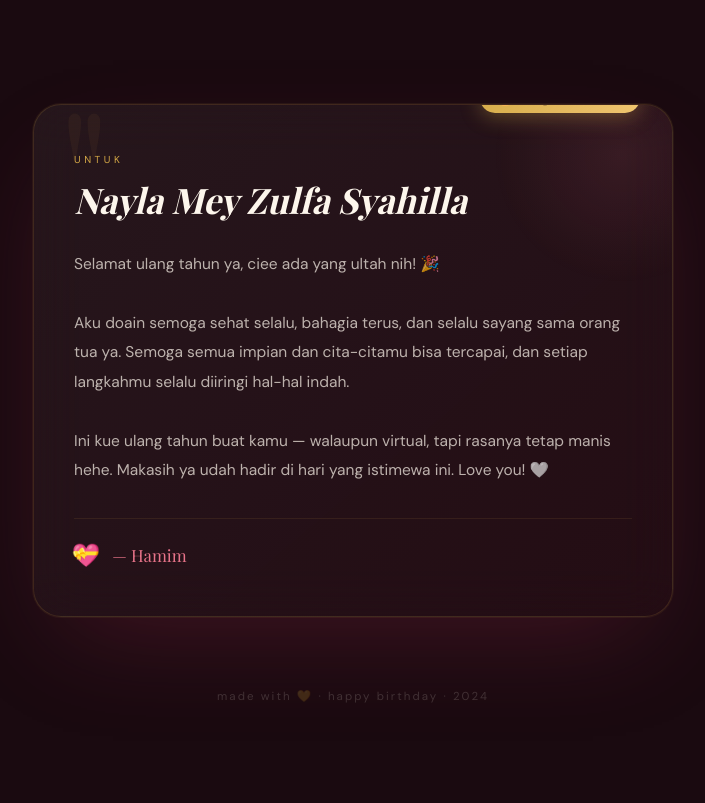
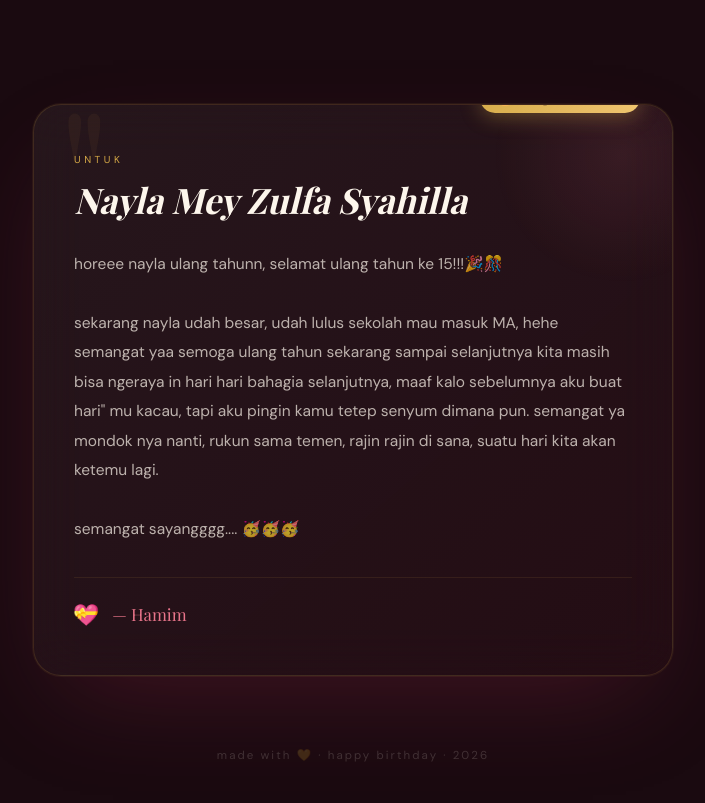
Before and after one commit to codeninja-21/birthday-cake-3d, a plain HTML site: page index.html in a window 1280 px wide. Shown: the part 872-1675 px from the top of the page, without its empty margins (287-992 px from the left). Before the commit the page ends 1616 px from the top, so only its background shows below. Drawn offline with nearby package versions, Linux system fonts and the light colour scheme; some packages are replaced by stand-ins of ours; a script that the page names is missing; a web font is replaced by a local one.

Commit message:
fix: try to optimize (1)

```diff
--- a/index.html
+++ b/index.html
@@ -305,11 +305,14 @@
 
   <!-- Spline fullscreen scene -->
       <div class="spline-bg">
-        <script type="module" src="https://unpkg.com/@splinetool/viewer@1.12.92/build/spline-viewer.js"></script>
+        <!-- <script type="module" src="https://unpkg.com/@splinetool/viewer@1.12.92/build/spline-viewer.js"></script>
         <spline-viewer
           id="splineViewer"
           url="https://prod.spline.design/ZDljKn-8GwgSVjAr/scene.splinecode"
-        ></spline-viewer>
+        ></spline-viewer> -->
+        <script type="module" src="https://unpkg.com/@splinetool/viewer/build/spline-viewer.js"></script>
+
+<spline-viewer url="./assets/poo_i_mean_chocolate_cake.spline"></spline-viewer>
         <div class="spline-brand-hide"></div>
       </div>
 
@@ -363,12 +366,15 @@
       <p class="to-label">Untuk</p>
       <h2 class="recipient">Nayla Mey Zulfa Syahilla</h2>
       <p class="message">
-        Selamat ulang tahun ya, ciee ada yang ultah nih! 🎉<br><br>
-        Aku doain semoga sehat selalu, bahagia terus, dan selalu sayang sama orang tua ya.
-        Semoga semua impian dan cita-citamu bisa tercapai, dan setiap langkahmu selalu
-        diiringi hal-hal indah.<br><br>
-        Ini kue ulang tahun buat kamu — walaupun virtual, tapi rasanya tetap manis hehe.
-        Makasih ya udah hadir di hari yang istimewa ini. Love you! 🤍
+        horeee nayla ulang tahunn, selamat ulang tahun ke 15!!!🎉🎊<br><br>
+        sekarang nayla udah besar, udah lulus sekolah mau masuk MA, hehe semangat yaa
+
+semoga ulang tahun sekarang sampai selanjutnya kita masih bisa ngeraya in hari hari bahagia selanjutnya, maaf kalo sebelumnya aku buat hari" mu kacau, tapi aku pingin kamu tetep senyum dimana pun.
+
+semangat ya mondok nya nanti, rukun sama temen, rajin rajin di sana, suatu hari kita akan ketemu lagi.<br><br>
+
+      semangat sayangggg....
+      🥳🥳🥳
       </p>
       <div class="from-line">
         <span class="heart-icon">💝</span>
@@ -377,7 +383,7 @@
     </div>
   </section>
 
-  <div class="footer">made with 💛 · happy birthday · 2024</div>
+  <div class="footer">made with 💛 · happy birthday · 2026</div>
 
   <button class="music-btn" id="musicBtn" title="Play/Pause musik">🎵</button>
   <audio id="bgMusic" loop>
```
Also changed, not shown: 1 other file.
